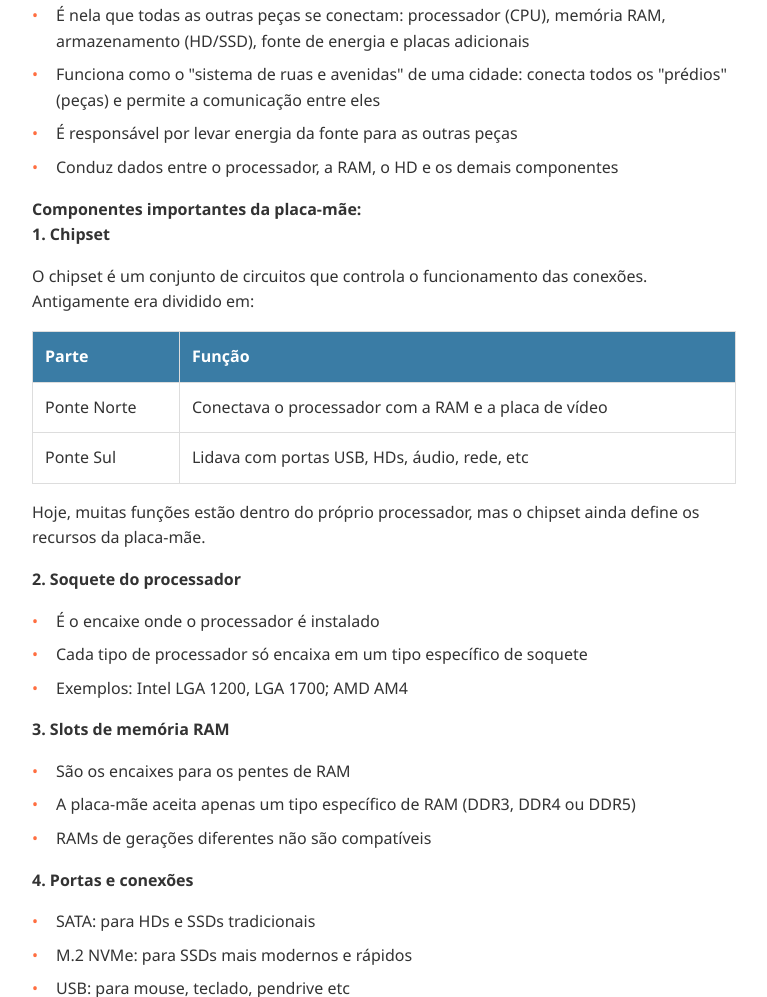
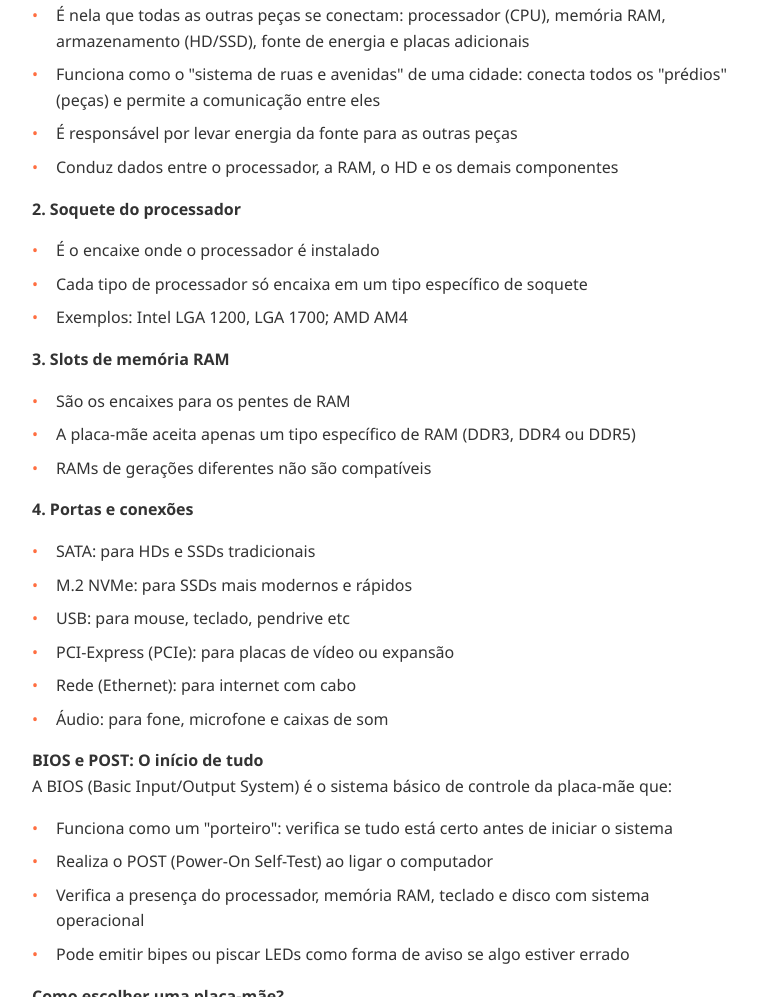
Before and after one commit to rafaelsilvadelima/Estudante-Nao-reclama, a plain HTML site: page TI/arquitetura-hardware.html in a window 1280 px wide. Shown: the part 1078-2075 px from the top of the page, without its empty margins (256-1023 px from the left). Drawn offline with Linux system fonts and the light colour scheme.

Commit message:
Atualizar o arquitetura-hardware.html

```diff
--- a/TI/arquitetura-hardware.html
+++ b/TI/arquitetura-hardware.html
@@ -156,27 +156,6 @@
                 <li>É responsável por levar energia da fonte para as outras peças</li>
                 <li>Conduz dados entre o processador, a RAM, o HD e os demais componentes</li>
             </ul>
-
-            <h4>Componentes importantes da placa-mãe:</h4>
-
-            <p><strong>1. Chipset</strong></p>
-            <p>O chipset é um conjunto de circuitos que controla o funcionamento das conexões. Antigamente era dividido em:</p>
-            <table class="component-table">
-                <tr>
-                    <th>Parte</th>
-                    <th>Função</th>
-                </tr>
-                <tr>
-                    <td>Ponte Norte</td>
-                    <td>Conectava o processador com a RAM e a placa de vídeo</td>
-                </tr>
-                <tr>
-                    <td>Ponte Sul</td>
-                    <td>Lidava com portas USB, HDs, áudio, rede, etc</td>
-                </tr>
-            </table>
-            <p>Hoje, muitas funções estão dentro do próprio processador, mas o chipset ainda define os recursos da placa-mãe.</p>
-
             <p><strong>2. Soquete do processador</strong></p>
             <ul>
                 <li>É o encaixe onde o processador é instalado</li>
```
